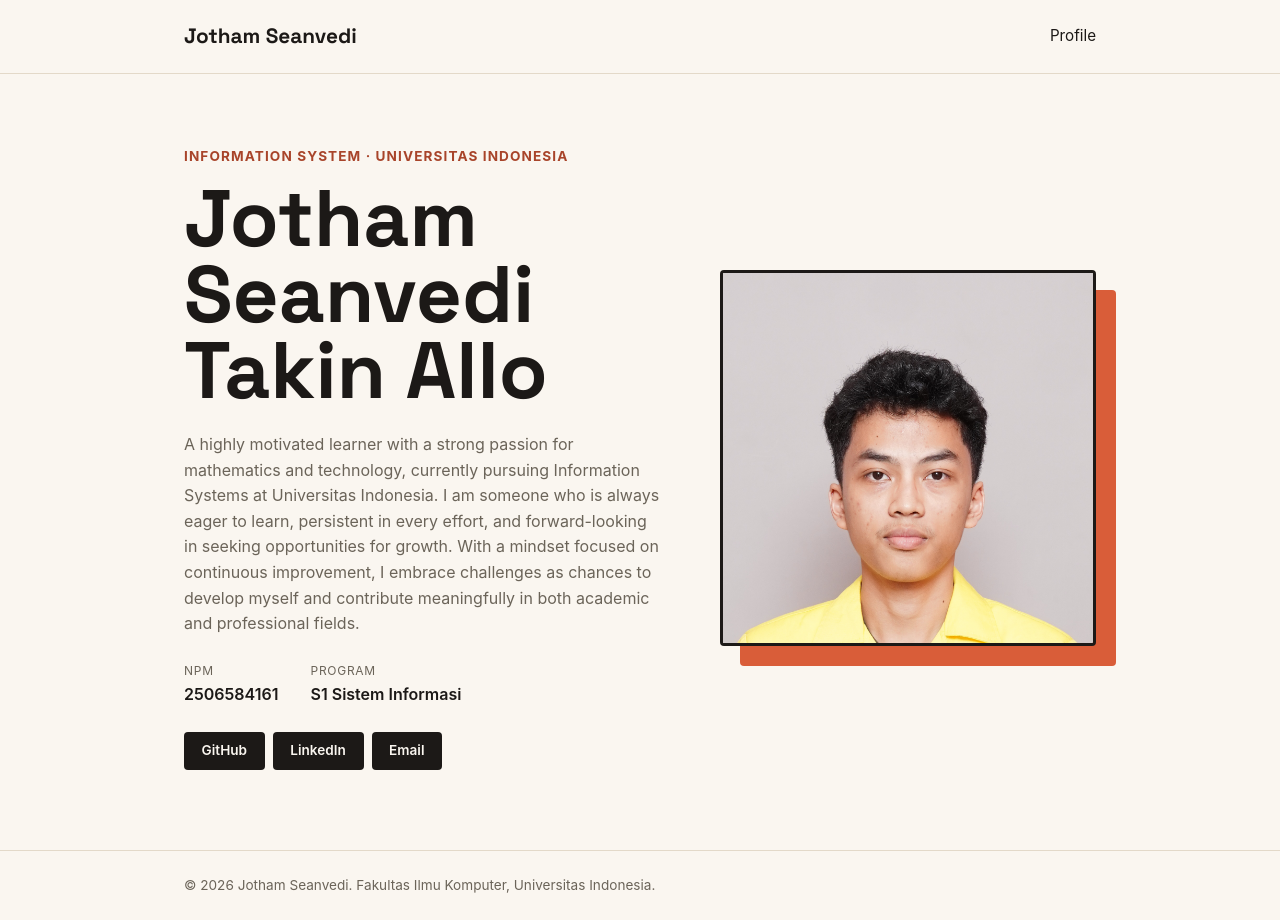
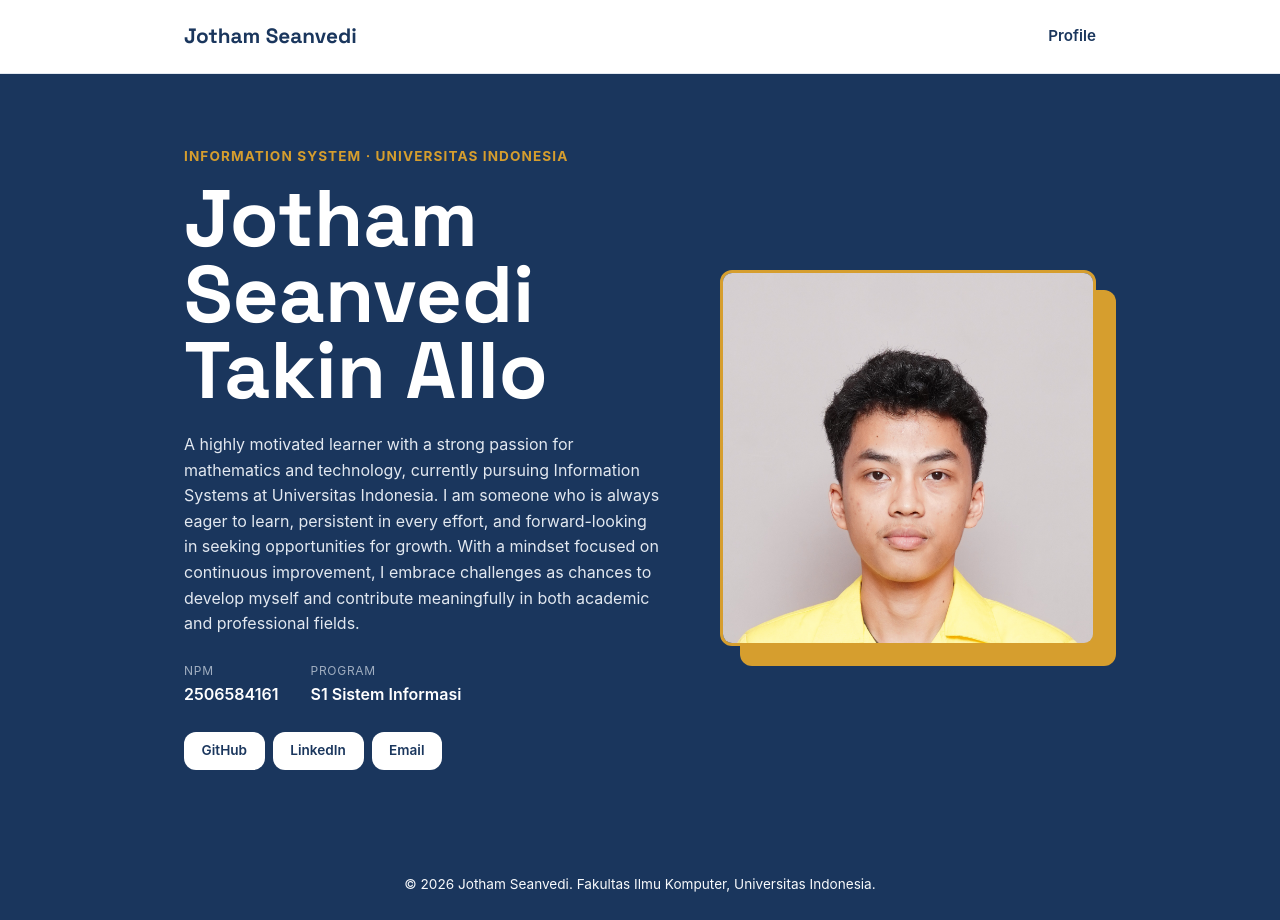
Before and after one commit to seanve1/myportofolio, a Django app: page / in a window 1280 px wide. After the commit the page ends 892 px from the top, so only its background shows below. Run offline with Django 5.2, Linux system fonts and the light colour scheme.

Commit message:
feat: update profile data and visual identity theme

```diff
--- a/static/css/style.css
+++ b/static/css/style.css
@@ -4,24 +4,32 @@
     box-sizing: border-box;
 }
 
+/* Smooth scrolling untuk menambah UX */
+html {
+    scroll-behavior: smooth;
+}
+
 :root {
-    --ink: #1c1917;
-    --paper: #faf6f0;
-    --accent: #d95d39;
-    --accent-dark: #a8442a;
-    --line: #e3d9c9;
-    --text-muted: #6b6459;
-    --radius: 4px;
+    /* Penggantian penamaan setiap warna dan perubahan color pallette */
+    --primary: #1A365D;
+    --secondary: #2B6CB0;
+    --accent: #D69E2E;
+
+    --paper: #f8fafc;
+    --text-muted: #4A5568;
+    --text-light: #E2E8F0; /* Untuk teks di latar gelap */
+    --line: #E2E8F0;
+    --radius: 12px;
 }
 
 body {
     font-family: -apple-system, "Segoe UI", Roboto, Helvetica, Arial, sans-serif;
-    color: var(--ink);
+    color: var(--primary);
     background-color: var(--paper);
     line-height: 1.6;
 }
 
-h1, .brand {
+h1, h2, h3, .brand { /* h2 untuk kata "Experience". h3 untuk nama jabatan di setiap cardn*/
     font-family: "Space Grotesk", -apple-system, sans-serif;
 }
 
@@ -33,6 +41,7 @@ h1, .brand {
 
 .site-header {
     border-bottom: 1px solid var(--line);
+    background-color: #ffffff; /* Karena sekarang hero section menggunakan latar belakang gelap */
 }
 
 .site-header .container {
@@ -45,7 +54,7 @@ h1, .brand {
 .brand {
     font-size: 1.3rem;
     font-weight: 700;
-    color: var(--ink);
+    color: var(--primary);
     text-decoration: none;
 }
 
@@ -55,13 +64,21 @@ h1, .brand {
 }
 
 .site-header nav a {
-    color: var(--ink);
+    color: var(--primary);
     text-decoration: none;
     font-size: 0.95rem;
+    font-weight: 600;
 }
 
+/* Mengubah warna teks pada saat dihover */
+.site-header nav a:hover {
+    color: var(--secondary); /* warna teks hasil hover menggunakan warna secondary */
+}
+
+/* Hero section (latar gelap) */
 .hero {
     padding: 4.5rem 0 5rem;
+    background-color: var(--primary);
 }
 
 .hero-grid {
@@ -85,7 +102,7 @@ h1, .brand {
     font-size: 0.85rem;
     letter-spacing: 0.08em;
     text-transform: uppercase;
-    color: var(--accent-dark);
+    color: var(--accent);
     font-weight: 700;
     margin-bottom: 0.75rem;
 }
@@ -93,10 +110,11 @@ h1, .brand {
 .hero-identity h1 {
     font-size: clamp(3rem, 7vw, 5rem);
     line-height: 0.95;
+    color: #ffffff; /* Untuk warna nama lengkap */
 }
 
 .bio {
-    color: var(--text-muted);
+    color: var(--text-light); /* Untuk warna deskripsi singkat pada hero */
     max-width: 480px;
     margin-bottom: 1.5rem;
 }
@@ -107,16 +125,19 @@ h1, .brand {
     margin-bottom: 1.5rem;
 }
 
+/* Perubahan pada warna text untuk Program Studi */
 .meta-row dt {
     font-size: 0.75rem;
     text-transform: uppercase;
     letter-spacing: 0.06em;
-    color: var(--text-muted);
+    color: #A0AEC0;
     margin-bottom: 0.15rem;
 }
 
+/* Perubahan pada warna text untuk NPM */
 .meta-row dd {
     font-weight: 600;
+    color: #ffffff;
 }
 
 .social-links {
@@ -130,15 +151,17 @@ h1, .brand {
     font-size: 0.85rem;
     font-weight: 600;
     text-decoration: none;
-    color: var(--paper);
-    background-color: var(--ink);
+    color: var(--primary);
+    background-color: #ffffff; /* Penyesuaian warna */
     border-radius: var(--radius);
     padding: 0.5rem 1.1rem;
-    transition: background-color 0.2s ease;
+    transition: all 0.2s ease; /* Karena warna text dan background akan berubah bersamaan saat dihover, transition diganti ke all */
 }
 
+/* Perubahan warna saat dihover */
 .social-link:hover {
     background-color: var(--accent);
+    color: #ffffff;
 }
 
 .hero-photo {
@@ -166,14 +189,15 @@ h1, .brand {
     aspect-ratio: 1 / 1;
     object-fit: cover;
     border-radius: var(--radius);
-    border: 3px solid var(--ink);
+    border: 3px solid var(--accent);
 }
 
 .site-footer {
-    padding: 1.5rem;
-    color: var(--text-muted);
-    font-size: 0.85rem;
-    border-top: 1px solid var(--line);
+    padding: 1.5rem 1.5rem; /* menambahkan padding kiri-kanan  */
+    background-color: var(--primary);
+    color: var(--paper);
+    text-align: center; /* text menjadi di tengah  */
+    font-size: 0.85rem; /* border top dihilangkan karena setiap section pada page ini akan berbeda beda warna backgroundnya (sehingga border line tidak diperlukan!) */
 }
 
 @media (max-width: 600px) {
--- a/templates/index.html
+++ b/templates/index.html
@@ -45,7 +45,7 @@
                     <div class="social-links">
                         <a href="https://github.com/seanve1" class="social-link">GitHub</a>
                         <a href="https://linkedin.com/in/jothamsean" class="social-link">LinkedIn</a>
-                        <a href="jothamseanveditakinallo@gmail.com" class="social-link">Email</a>
+                        <a href="mailto:jothamseanveditakinallo@gmail.com" class="social-link">Email</a> <!-- Penambahan "mailto" setelah sebelumnya belum ada -->
                     </div>
                 </div>
             </div>
```
